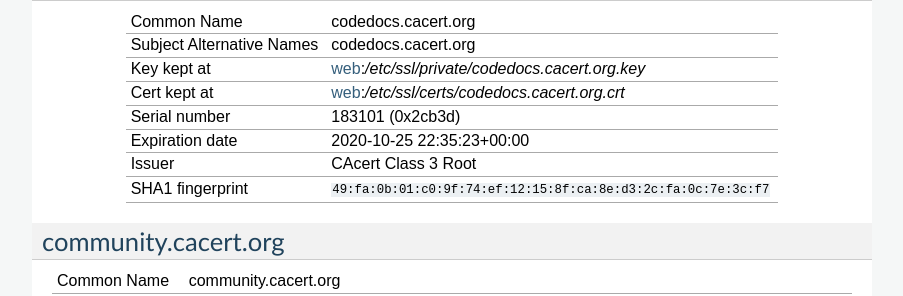
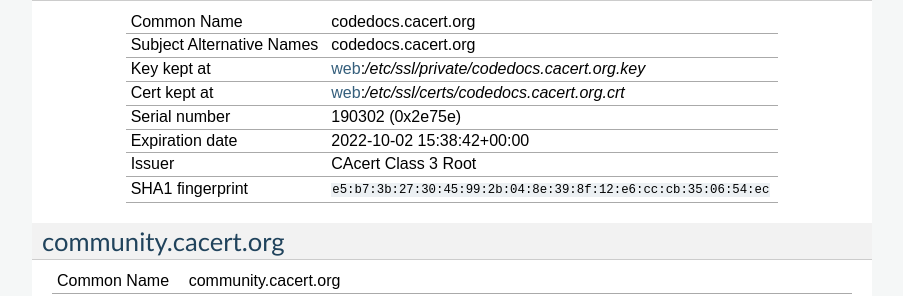
Before and after one commit to CAcertOrg/cacert-infradocs, a Sphinx documentation site: the page built from docs/certlist.rst, in a window 1280 px wide and 900 px high, scrolled down 2636 px. Shown: the part 152-448 px from the top of the window, without its empty margins (198-1101 px from the left). Built offline with Sphinx 7.4.7, drawn with Linux system fonts in a browser that asks for light colours; pages that are not in the unit, such as notebooks, are missing from menus.

Commit message:
Update certificate for codedocs

```diff
--- a/docs/systems/web.rst
+++ b/docs/systems/web.rst
@@ -236,9 +236,9 @@
    :altnames:   DNS:codedocs.cacert.org
    :certfile:   /etc/ssl/certs/codedocs.cacert.org.crt
    :keyfile:    /etc/ssl/private/codedocs.cacert.org.key
-   :serial:     02CB3D
-   :expiration: Oct 25 22:35:23 2020 GMT
-   :sha1fp:     49:FA:0B:01:C0:9F:74:EF:12:15:8F:CA:8E:D3:2C:FA:0C:7E:3C:F7
+   :serial:     02E75E
+   :expiration: Oct 02 15:38:42 2022 GMT
+   :sha1fp:     E5:B7:3B:27:30:45:99:2B:04:8E:39:8F:12:E6:CC:CB:35:06:54:EC
    :issuer:     CAcert Class 3 Root
 
 .. sslcert:: funding.cacert.org
```
